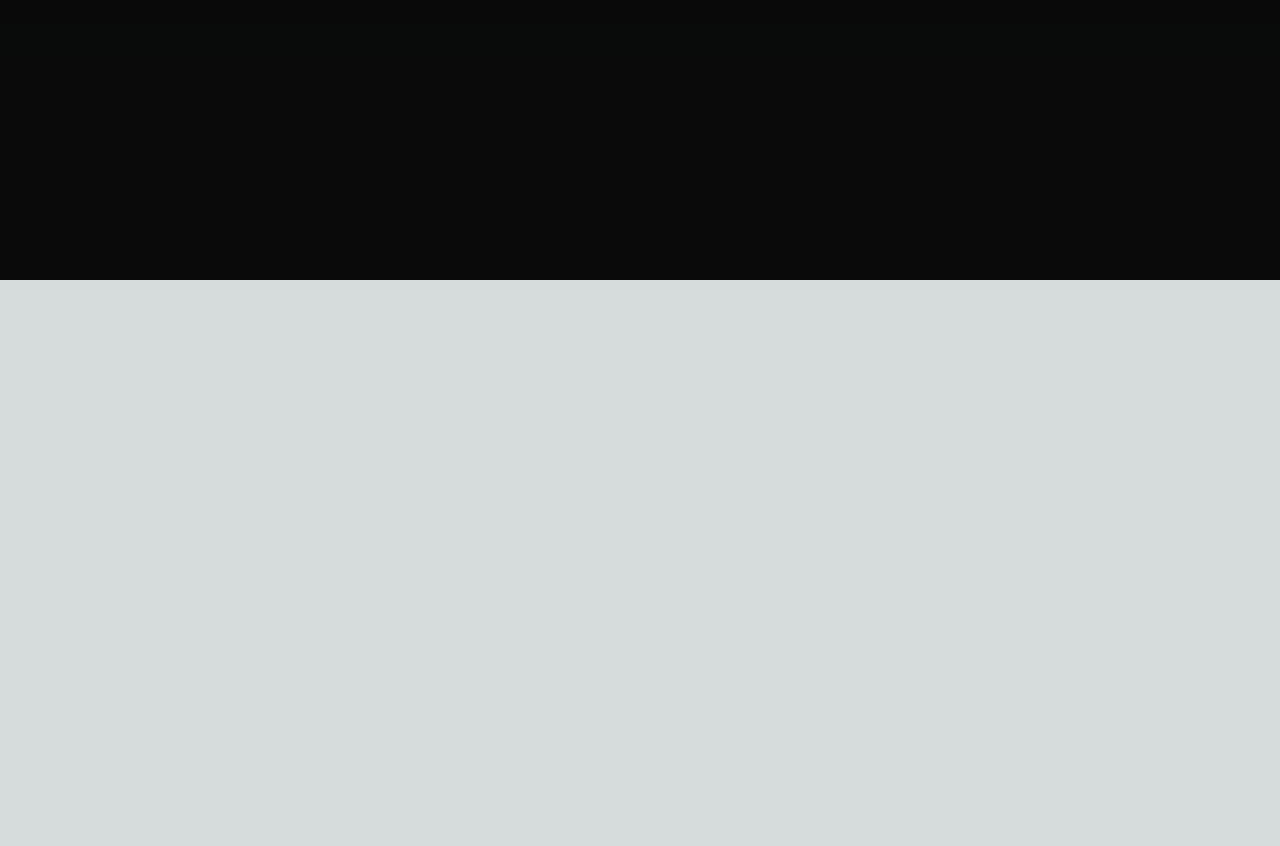
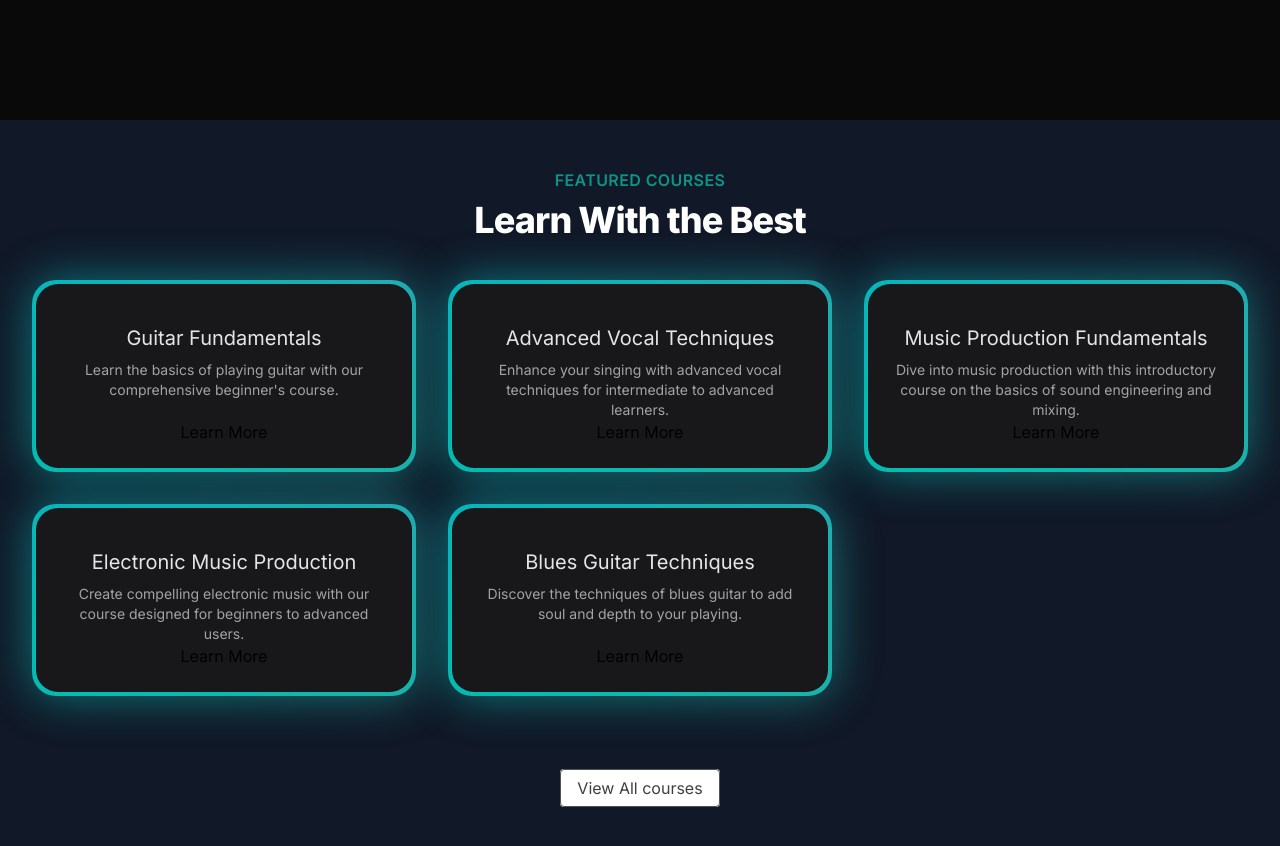
Before and after one commit to Pawan-9328/MusicNext.js, a Next.js app: page / in a window 1280 px wide. Shown: the part 520-1366 px from the top of the page. Before the commit the page ends 800 px from the top, so only its background shows below. Built offline with nearby package versions, Linux system fonts and the light colour scheme.

Commit message:
Building Featured Card section

```diff
--- /dev/null
+++ b/src/app/components/FeaturedCourses.tsx
@@ -0,0 +1,64 @@
+"use client";
+import Link from "next/link";
+import courseData from "../data/music_courses.json";
+import { BackgroundGradient } from "./ui/background-gradient";
+
+interface Course {
+  id: number;
+  title: string;
+  slug: string;
+  description: string;
+  price: number;
+  instructor: string;
+  isFeatured: boolean;
+}
+
+function FeaturedCourses() {
+  const featuredCourses = courseData.courses.filter(
+    (course: Course) => course.isFeatured
+  );
+
+  return (
+    <div className="py-12 bg-gray-900">
+      <div>
+        <div className="text-center">
+          <h2 className="text-base text-teal-600 font-semibold tracking-wide uppercase">
+            FEATURED COURSES
+          </h2>
+          <p className="mt-2 text-3xl leading-8 font-extrabold tracking-tight text-white sm:text-4xl">
+            Learn With the Best
+          </p>
+        </div>
+      </div>
+      <div className="mt-10 mx-8">
+        <div className="grid grid-cols-1 sm:grid-cols-2 lg:grid-cols-3 gap-8 justify-center">
+          {featuredCourses.map((course: Course) => (
+            <div key={course.id} className="flex justify-center">
+              <BackgroundGradient className="flex flex-col rounded-[22px] bg-white dark:bg-zinc-900 overflow-hidden h-full max-w-sm">
+                <div className="p-4 sm:p-6 flex flex-col items-center text-center flex-grow">
+                  <p className="text-lg sm:text-xl text-black mt-4 mb-2 dark:text-neutral-200">
+                    {course.title}
+                  </p>
+                  <p className="text-sm text-neutral-600 dark:text-neutral-400 flex-grow">
+                    {course.description}
+                  </p>
+                  <Link href={`/courses/${course.slug}`}>Learn More</Link>
+                </div>
+              </BackgroundGradient>
+            </div>
+          ))}
+        </div>
+      </div>
+      <div className="mt-20 text-center">
+        <Link
+          href={"/courses"}
+          className="px-4 py-2 rounded border border-neutral-600 text-neutral-700 bg-white hover:bg-gray-100 transition duration-200"
+        >
+          View All courses
+        </Link>
+      </div>
+    </div>
+  );
+}
+
+export default FeaturedCourses;
--- a/src/app/components/HeroSection.tsx
+++ b/src/app/components/HeroSection.tsx
@@ -28,6 +28,7 @@
                 <Button
                  borderRadius="1.75rem"
                  className="bg-white dark:bg-slate-900 text-black dark:text-white border-neutral-200 dark:border-slate-800"
+
                 >
                     Explore Courses
                 </Button>
--- /dev/null
+++ b/src/app/components/ui/background-gradient.tsx
@@ -0,0 +1,72 @@
+import { cn } from "@/utils/cn";
+import React from "react";
+import { motion } from "framer-motion";
+
+export const BackgroundGradient = ({
+  children,
+  className,
+  containerClassName,
+  animate = true,
+}: {
+  children?: React.ReactNode;
+  className?: string;
+  containerClassName?: string;
+  animate?: boolean;
+}) => {
+  const variants = {
+    initial: {
+      backgroundPosition: "0 50%",
+    },
+    animate: {
+      backgroundPosition: ["0, 50%", "100% 50%", "0 50%"],
+    },
+  };
+  return (
+    <div className={cn("relative p-[4px] group", containerClassName)}>
+      <motion.div
+        variants={animate ? variants : undefined}
+        initial={animate ? "initial" : undefined}
+        animate={animate ? "animate" : undefined}
+        transition={
+          animate
+            ? {
+                duration: 5,
+                repeat: Infinity,
+                repeatType: "reverse",
+              }
+            : undefined
+        }
+        style={{
+          backgroundSize: animate ? "400% 400%" : undefined,
+        }}
+        className={cn(
+          "absolute inset-0 rounded-3xl z-[1] opacity-60 group-hover:opacity-100 blur-xl  transition duration-500 will-change-transform",
+          " bg-[radial-gradient(circle_farthest-side_at_0_100%,#00ccb1,transparent),radial-gradient(circle_farthest-side_at_100%_0,#7b61ff,transparent),radial-gradient(circle_farthest-side_at_100%_100%,#ffc414,transparent),radial-gradient(circle_farthest-side_at_0_0,#1ca0fb,#141316)]"
+        )}
+      />
+      <motion.div
+        variants={animate ? variants : undefined}
+        initial={animate ? "initial" : undefined}
+        animate={animate ? "animate" : undefined}
+        transition={
+          animate
+            ? {
+                duration: 5,
+                repeat: Infinity,
+                repeatType: "reverse",
+              }
+            : undefined
+        }
+        style={{
+          backgroundSize: animate ? "400% 400%" : undefined,
+        }}
+        className={cn(
+          "absolute inset-0 rounded-3xl z-[1] will-change-transform",
+          "bg-[radial-gradient(circle_farthest-side_at_0_100%,#00ccb1,transparent),radial-gradient(circle_farthest-side_at_100%_0,#7b61ff,transparent),radial-gradient(circle_farthest-side_at_100%_100%,#ffc414,transparent),radial-gradient(circle_farthest-side_at_0_0,#1ca0fb,#141316)]"
+        )}
+      />
+
+      <div className={cn("relative z-10", className)}>{children}</div>
+    </div>
+  );
+};
--- a/src/app/data/music_courses.json
+++ b/src/app/data/music_courses.json
@@ -0,0 +1,104 @@
+{
+   "courses": [
+     {
+       "id": 1,
+       "title": "Guitar Fundamentals",
+       "slug": "guitar-fundamentals",
+       "description": "Learn the basics of playing guitar with our comprehensive beginner's course.",
+       "price": 99.99,
+       "instructor": "John Doe",
+       "isFeatured": true,
+       "image": "/courses/guitar.jpg"
+     },
+     {
+       "id": 2,
+       "title": "Piano for Beginners",
+       "slug": "piano-for-beginners",
+       "description": "Start your musical journey with foundational piano skills taught by expert instructors.",
+       "price": 109.99,
+       "instructor": "Jane Smith",
+       "isFeatured": false,
+       "image": "/courses/piano.jpg"
+     },
+     {
+       "id": 3,
+       "title": "Advanced Vocal Techniques",
+       "slug": "advanced-vocal-techniques",
+       "description": "Enhance your singing with advanced vocal techniques for intermediate to advanced learners.",
+       "price": 119.99,
+       "instructor": "Emily Johnson",
+       "isFeatured": true,
+       "image": "/courses/vocalist.jpg"
+     },
+     {
+       "id": 4,
+       "title": "Drumming Mastery",
+       "slug": "drumming-mastery",
+       "description": "Master the drums with our comprehensive course covering all skill levels.",
+       "price": 129.99,
+       "instructor": "Mike Brown",
+       "isFeatured": false,
+       "image": "/courses/drumming.jpg"
+     },
+     {
+       "id": 5,
+       "title": "Jazz Improvisation",
+       "slug": "jazz-improvisation",
+       "description": "Learn the art of jazz improvisation with this course designed for all levels.",
+       "price": 139.99,
+       "instructor": "Chris Davis",
+       "isFeatured": false,
+       "image": "/courses/jazz.jpg"
+     },
+     {
+       "id": 6,
+       "title": "Music Production Fundamentals",
+       "slug": "music-production-fundamentals",
+       "description": "Dive into music production with this introductory course on the basics of sound engineering and mixing.",
+       "price": 149.99,
+       "instructor": "Alex Wilson",
+       "isFeatured": true,
+       "image": "/courses/music-prod.jpg"
+     },
+     {
+       "id": 7,
+       "title": "Songwriting Essentials",
+       "slug": "songwriting-essentials",
+       "description": "Learn the essentials of songwriting to express your musical creativity.",
+       "price": 159.99,
+       "instructor": "Samantha Miller",
+       "isFeatured": false,
+       "image": "/courses/song-writing.jpg"
+     },
+     {
+       "id": 8,
+       "title": "Electronic Music Production",
+       "slug": "electronic-music-production",
+       "description": "Create compelling electronic music with our course designed for beginners to advanced users.",
+       "price": 169.99,
+       "instructor": "Luke Harris",
+       "isFeatured": true,
+       "image": "/courses/music-prod.jpg"
+     },
+     {
+       "id": 9,
+       "title": "Classical Music History",
+       "slug": "classical-music-history",
+       "description": "Explore the rich history of classical music from its origins to the present day.",
+       "price": 179.99,
+       "instructor": "Grace Lee",
+       "isFeatured": false,
+       "image": "/courses/classical-music.jpg"
+     },
+     {
+       "id": 10,
+       "title": "Blues Guitar Techniques",
+       "slug": "blues-guitar-techniques",
+       "description": "Discover the techniques of blues guitar to add soul and depth to your playing.",
+       "price": 189.99,
+       "instructor": "Ethan Moore",
+       "isFeatured": true,
+       "image": "/courses/blues.jpg"
+     }
+   ]
+ }
--- a/src/app/page.tsx
+++ b/src/app/page.tsx
@@ -1,10 +1,12 @@
 import HeroSection from "./components/HeroSection";
+import FeaturedCourses from "./components/FeaturedCourses";
 
 export default function Home() {
   return (
     <main className="min-h-screen bg-black/[0.96] antialiased bg-grid-white/[0.2]">
 
       <HeroSection />
+      <FeaturedCourses/>
     </main>
   );
 }
```
